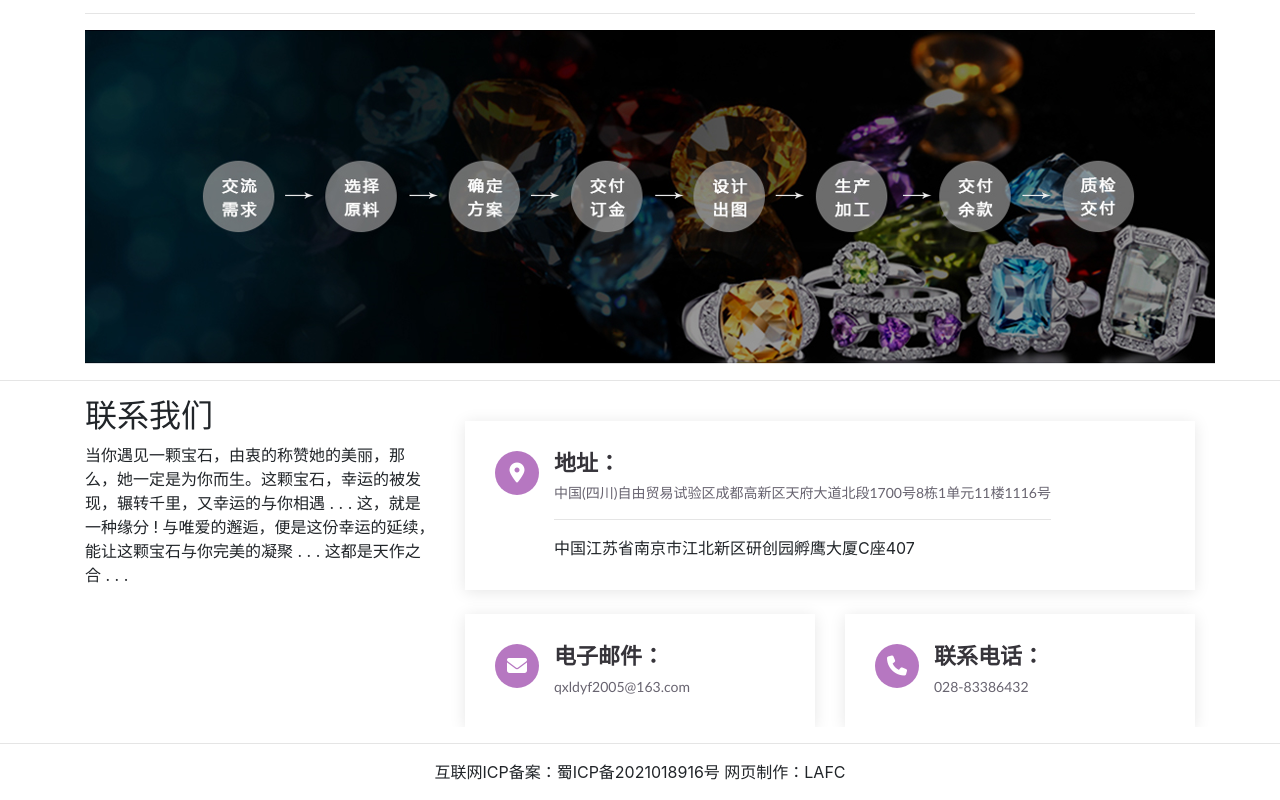
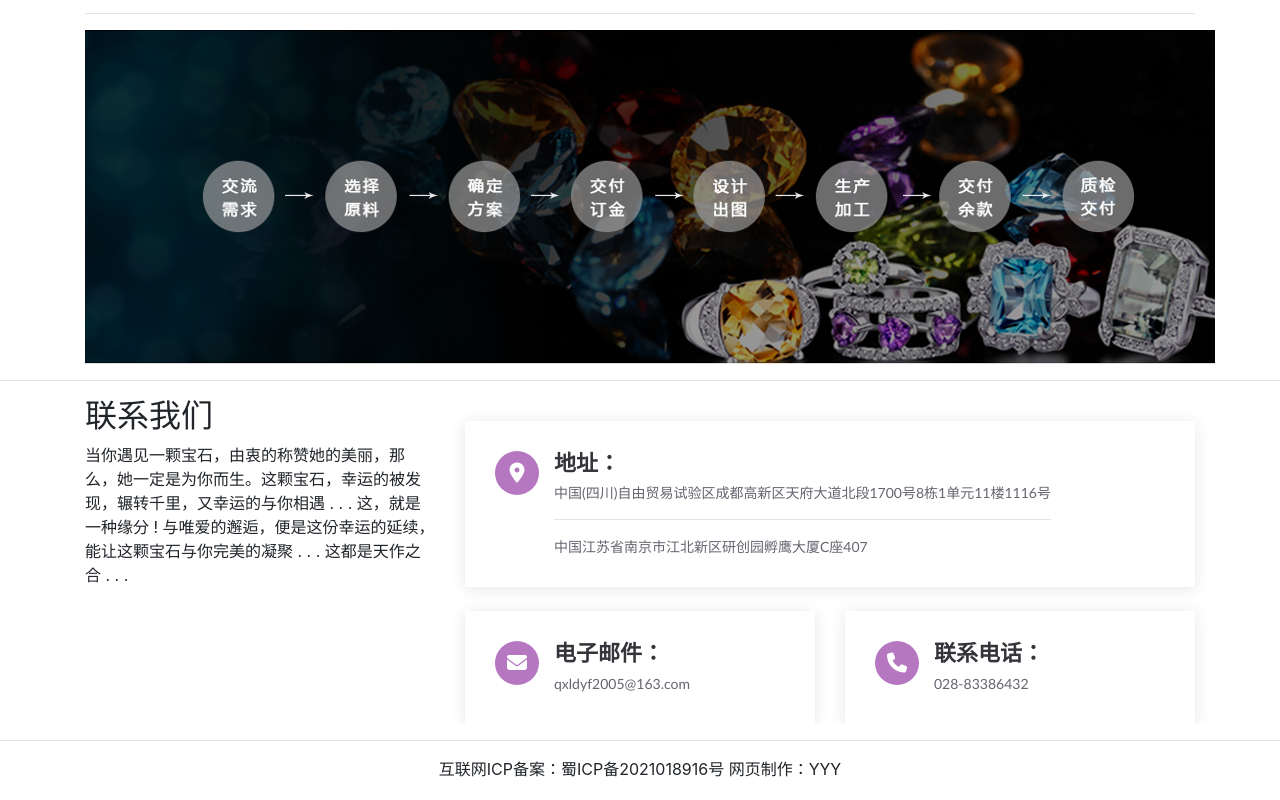
Before and after one commit to xiayiting/wadz, a plain HTML site: page index.html in a window 1280 px wide. Shown: the part 2939-3739 px from the top of the page. Drawn offline with nearby package versions, Linux system fonts and the light colour scheme.

Commit message:
Add files via upload

```diff
--- a/index.html
+++ b/index.html
@@ -302,10 +302,9 @@
 						<i class="fa fa-map-marker"></i>
 						<div class="info_inner">
 							<h4>地址：</h4>
-							<p>中国(四川)自由贸易试验区成都高新区天府大道北段1700号8栋1单元11楼1116号
+							<p>中国(四川)自由贸易试验区成都高新区天府大道北段1700号8栋1单元11楼1116号</p>
 							   <hr>
-							   中国江苏省南京市江北新区研创园孵鹰大厦C座407
-							</p>
+							<p>中国江苏省南京市江北新区研创园孵鹰大厦C座407</p>
 						</div>
 					</div>
 					<div class="row">
@@ -336,7 +335,7 @@
 	 </section>
 	 <!-- contact section end-->
 	 <hr>
-	 <p align="center">互联网ICP备案：蜀ICP备2021018916号 网页制作：LAFC</p>
+	 <p align="center">互联网ICP备案：蜀ICP备2021018916号 网页制作：YYY</p>
     <!-- Option 1: jQuery and Bootstrap Bundle (includes Popper) -->
     <script src="https://code.jquery.com/jquery-3.5.1.slim.min.js" integrity="sha384-DfXdz2htPH0lsSSs5nCTpuj/zy4C+OGpamoFVy38MVBnE+IbbVYUew+OrCXaRkfj" crossorigin="anonymous"></script>
     <script src="https://cdn.jsdelivr.net/npm/bootstrap@4.5.3/dist/js/bootstrap.bundle.min.js" integrity="sha384-ho+j7jyWK8fNQe+A12Hb8AhRq26LrZ/JpcUGGOn+Y7RsweNrtN/tE3MoK7ZeZDyx" crossorigin="anonymous"></script>
```
